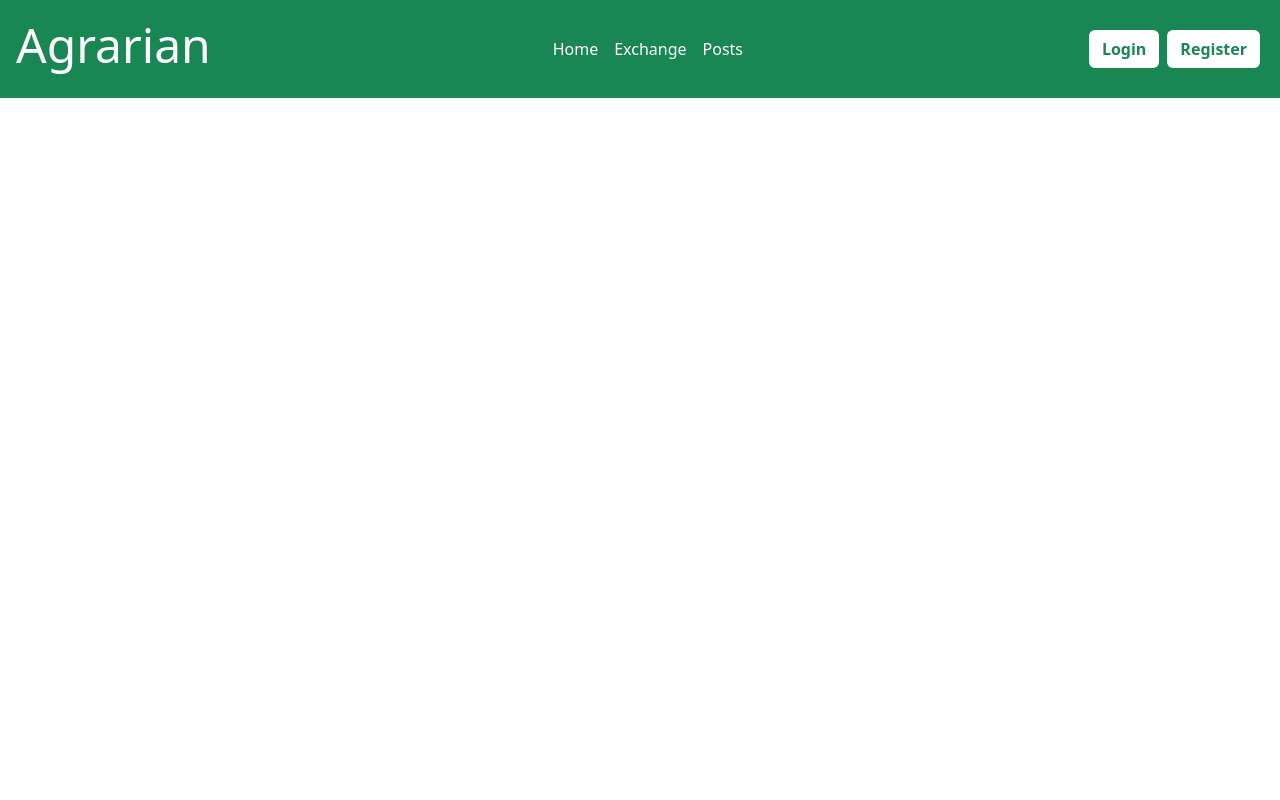
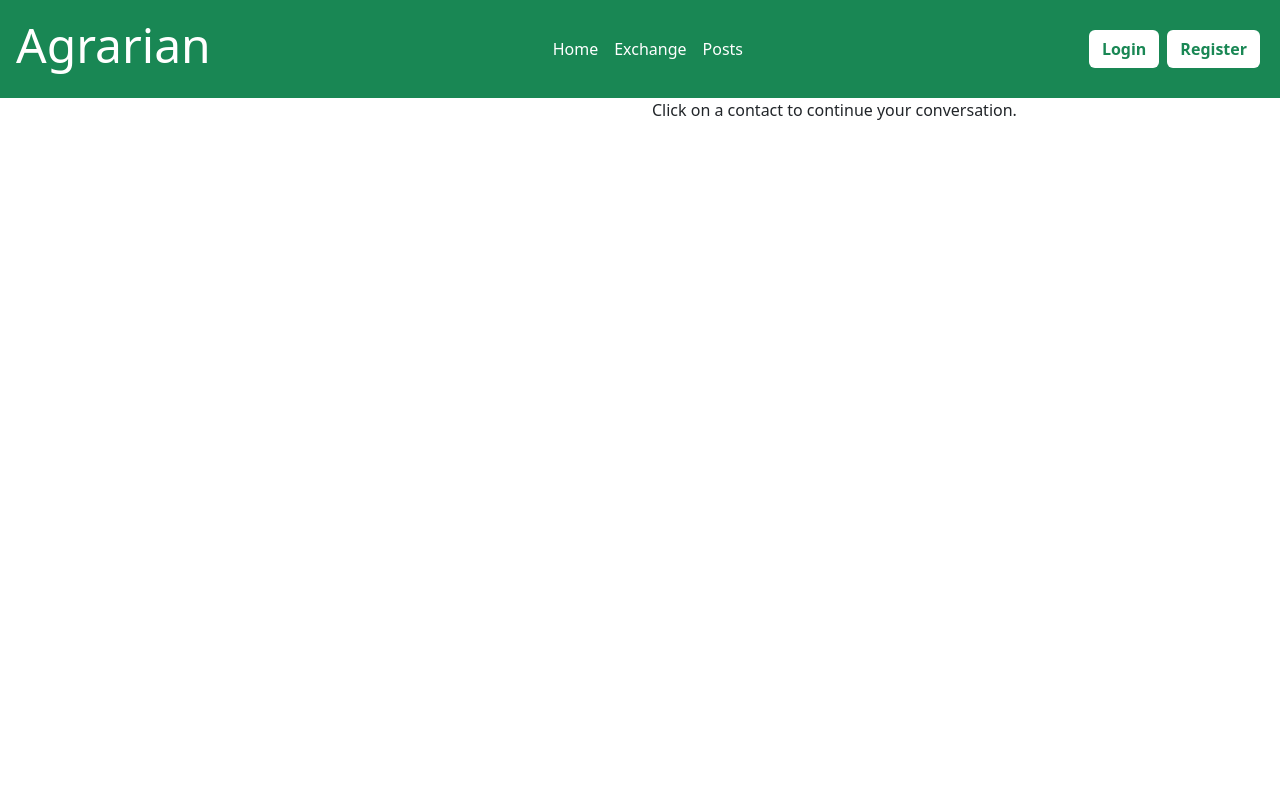
Before and after one commit to CraigAT1181/fe-agrarian-react, a React (Vite) app: page /messenger in a window 1280 px wide. Shown: the top 800 px of the page. Built offline with nearby package versions, Linux system fonts and the light colour scheme.

Commit message:
Added a default message for user, inviting them to click a contact list item.

```diff
--- a/src/components/Messenger.jsx
+++ b/src/components/Messenger.jsx
@@ -59,8 +59,12 @@ export default function Messenger() {
           )}
         </div>
         <div className="col">
-          <div style={{height: "100vh"}}>
-            <MessageList messages={messages} />
+          <div style={{ height: "100vh" }}>
+            {messages.length === 0 ? (
+              <div>Click on a contact to continue your conversation.</div>
+            ) : (
+              <MessageList messages={messages} />
+            )}
           </div>
           <div>
             <MessageInput onSend={handleSend} />
```
